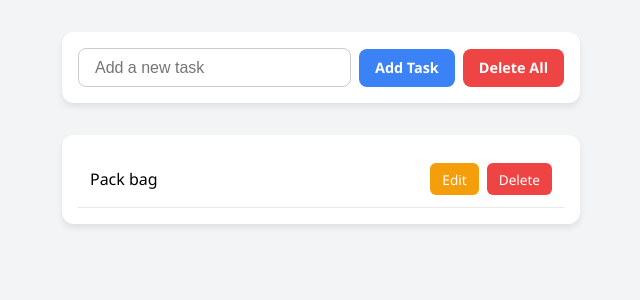
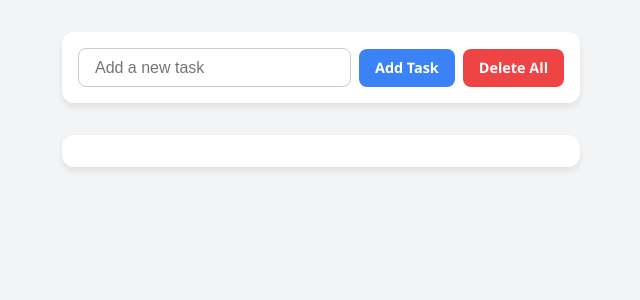
Before and after one commit to Krishnaveni-Mestree/To-Do-List_using_redux-toolkit, a React (Vite) app: page / in a window 1280 px wide. Shown: the top 300 px of the page, without its empty margins (335-975 px from the left). Built offline with nearby package versions, Linux system fonts and the light colour scheme.

Commit message:
displyed all the list of tasks which are added by add-task

```diff
--- a/src/components/TodoList.jsx
+++ b/src/components/TodoList.jsx
@@ -1,13 +1,20 @@
 import React from 'react';
+import { useSelector } from 'react-redux';
 
 function TodoList() {
+    const todos=useSelector((state)=>state.todos)
+    console.log(todos)
   return (
     <div className="container">
-      <div className="task-item">
-        <span>Pack bag</span>
-        <button>Edit</button>
-        <button>Delete</button>
-      </div>
+      {
+        todos.map((todo)=>(
+            <div className="task-item" key={todo.id}>
+                <span>{todo.text}</span>
+                <button>Edit</button>
+                <button>Delete</button>
+            </div>
+        ))
+      }
     </div>
   );
 }
```
